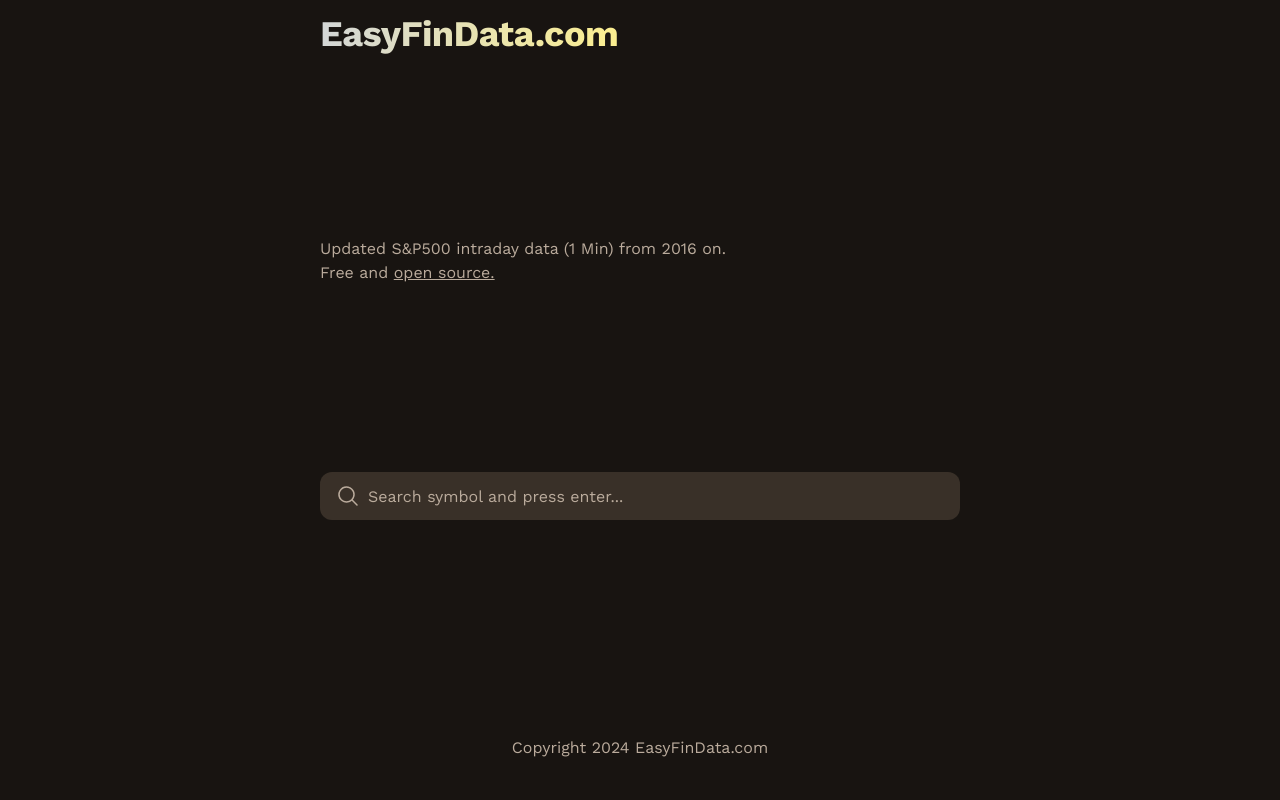
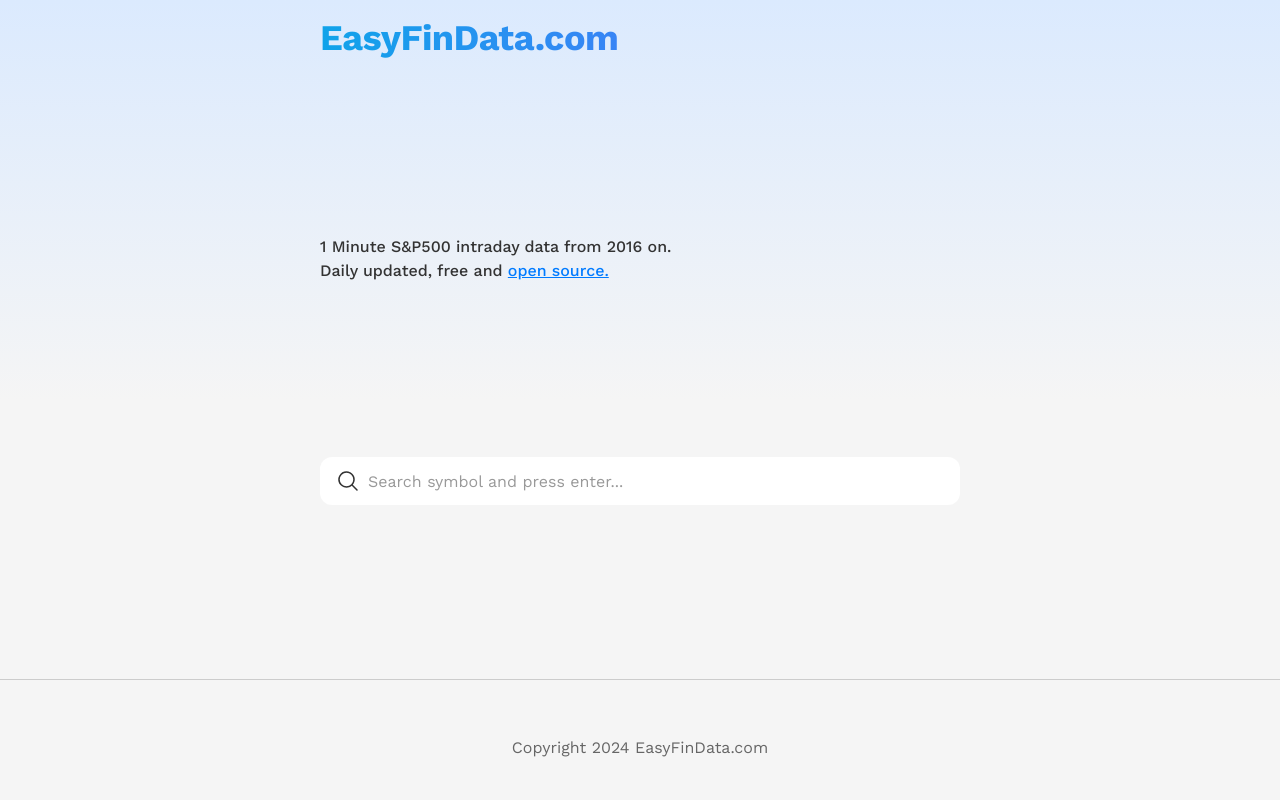
Before and after one commit to pipegalera/intraday_data, a Flask app: template templates/index.html in a window 1280 px wide. Run offline with Flask 3, Linux system fonts and the light colour scheme; the template is opened without the code that fills it, so the values that code supplies are empty; some libraries are stand-ins or nearby versions.

Commit message:
updated website

```diff
--- a/templates/index.html
+++ b/templates/index.html
@@ -20,7 +20,7 @@
 
     <body>
         <div
-            class="relative flex size-full min-h-screen flex-col bg-[#181411] dark justify-between group/design-root overflow-x-hidden items-center"
+            class="relative flex size-full min-h-screen flex-col bg-gradient-to-b from-blue-100 via-[#F5F5F5] to-[#F5F5F5] dark justify-between group/design-root overflow-x-hidden items-center"
             style="
                 font-family: &quot;Work Sans&quot;, &quot;Noto Sans&quot;,
                     sans-serif;
@@ -28,38 +28,33 @@
         >
             <!-- Header content -->
             <div
-                class="text-[36px] font-bold leading-tight tracking-[-0.015em] px-4 py-3 bg-gradient-to-r from-gray-300 via-yellow-200 to-orange-500 w-full text-left max-w-2xl"
-                style="
-                    background-clip: text;
-                    -webkit-background-clip: text;
-                    color: transparent;
-                "
+                class="text-[36px] font-bold leading-tight tracking-[-0.015em] px-4 py-4 w-full text-left max-w-2xl bg-gradient-to-r from-sky-500 via-blue-500 to-blue-600 text-transparent bg-clip-text"
             >
                 EasyFinData.com
             </div>
             <!-- Description -->
-            <div class="px-4 py-3 w-full max-w-2xl">
+            <div class="px-4 py-4 w-full max-w-2xl">
                 <p
-                    class="text-[#baab9c] text-base font-normal leading-normal mb-4"
+                    class="text-[#333333] text-base font-medium leading-normal"
                 >
-                    Updated S&P500 intraday data (1 Min) from
+                    1 Minute S&P500 intraday data from
                     2016 on.
-                <br class="py-1">
-                Free and
+                <br class="py-0">
+                Daily updated, free and
                     <a
                         href="https://github.com/pipegalera/intraday_data"
-                        style="text-decoration: underline"
+                        style="text-decoration: underline; color: #007BFF;"
                         > open source.</a
                 </p>
             </div>
             <!-- Search form -->
-            <form action="/" method="GET" class="px-4 py-1 w-full max-w-2xl">
+            <form action="/" method="GET" class="px-4 py-4 w-full max-w-2xl">
                 <label class="flex flex-col min-w-40 h-12 w-full">
                     <div
                         class="flex w-full flex-1 items-stretch rounded-xl h-full"
                     >
                         <div
-                            class="text-[#baab9c] flex border-none bg-[#393028] items-center justify-center pl-4 rounded-l-xl border-r-0"
+                            class="text-[#333333] flex border-none bg-[#FFFFFF] items-center justify-center pl-4 rounded-l-xl border-r-0"
                             data-icon="MagnifyingGlass"
                             data-size="24px"
                             data-weight="regular"
@@ -81,7 +76,7 @@
                             type="text"
                             placeholder="Search symbol and press enter..."
                             value="{{ search_query }}"
-                            class="form-input flex w-full min-w-0 flex-1 resize-none overflow-hidden rounded-xl text-white focus:outline-0 focus:ring-0 border-none bg-[#393028] focus:border-none h-full placeholder:text-[#baab9c] px-4 rounded-l-none border-l-0 pl-2 text-base font-normal leading-normal"
+                            class="form-input flex w-full min-w-0 flex-1 resize-none overflow-hidden rounded-xl text-[#333333] focus:outline-0 focus:ring-0 border-none bg-[#FFFFFF] focus:border-none h-full placeholder:text-[#999999] px-4 rounded-l-none border-l-0 pl-2 text-base font-normal leading-normal"
                         />
                     </div>
                 </label>
@@ -90,30 +85,30 @@
             <!-- Ticker list -->
             {% for ticker in tickers %}
             <div
-                class="flex items-center gap-4 bg-[#181411] px-4 min-h-[72px] py-2 justify-between w-full max-w-2xl"
+                class="flex items-center gap-4 px-4 min-h-[72px] py-2 justify-between w-full max-w-2xl"
             >
                 <div class="flex flex-col justify-center flex-grow">
                     <p
-                        class="text-white text-base font-medium leading-normal line-clamp-1"
+                        class="text-[#333333] text-base font-medium leading-normal line-clamp-1"
                     >
                         {{ ticker.ticker }}
                     </p>
                     <p
-                        class="text-[#baab9c] text-sm font-normal leading-normal line-clamp-2"
+                        class="text-[#666666] text-sm font-normal leading-normal line-clamp-2"
                     >
                         Updated {{ ticker.hours_ago }} hours, {{
                         ticker.minutes_ago }} minutes ago
                     </p>
                 </div>
                 <div
-                    class="text-[#baab9c] text-sm font-normal leading-normal mr-4"
+                    class="text-[#666666] text-sm font-normal leading-normal mr-4"
                 >
                     {{ ticker.file_size }}
                 </div>
                 <div class="shrink-0">
                     <a
                         href="{{ url_for('download_file', ticker=ticker.ticker) }}"
-                        class="flex min-w-[84px] max-w-[480px] cursor-pointer items-center justify-center overflow-hidden rounded-xl h-8 px-4 bg-[#393028] text-white text-sm font-medium leading-normal w-fit no-underline"
+                        class="flex min-w-[84px] max-w-[480px] cursor-pointer items-center justify-center overflow-hidden rounded-xl h-8 px-4 bg-[#007BFF] text-white text-sm font-medium leading-normal w-fit no-underline"
                     >
                         <span class="truncate">Download</span>
                     </a>
@@ -123,19 +118,20 @@
 
             <!-- Display dots and total count if there are more results -->
             {% if has_more %}
-            <div class="flex items-center gap-4 bg-[#181411] px-4 min-h-[72px] py-2 justify-center w-full max-w-2xl">
-                <p class="text-[#baab9c] text-base font-normal leading-normal">
+            <div class="flex items-center gap-4 px-4 min-h-[72px] py-2 justify-center w-full max-w-2xl pb-4">
+                <p class="text-[#666666] text-base font-normal leading-normal">
                     ... (503 symbols in total)
                 </p>
             </div>
             {% endif %}
             <!-- Footer -->
-            <div class="w-full bg-[#181411]">
+            <div class="w-full bg-[#F5F5F5]">
+                <hr class="border-t border-[#CCCCCC] mb-4">
                 <footer
                     class="flex flex-col gap-6 px-5 py-10 text-center @container"
                 >
                     <p
-                        class="text-[#baab9c] text-base font-normal leading-normal"
+                        class="text-[#666666] text-base font-normal leading-normal"
                     >
                         Copyright 2024 EasyFinData.com
                     </p>
```
